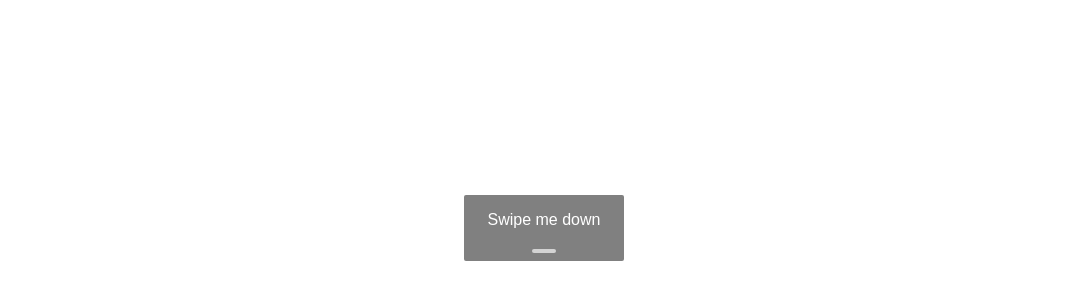
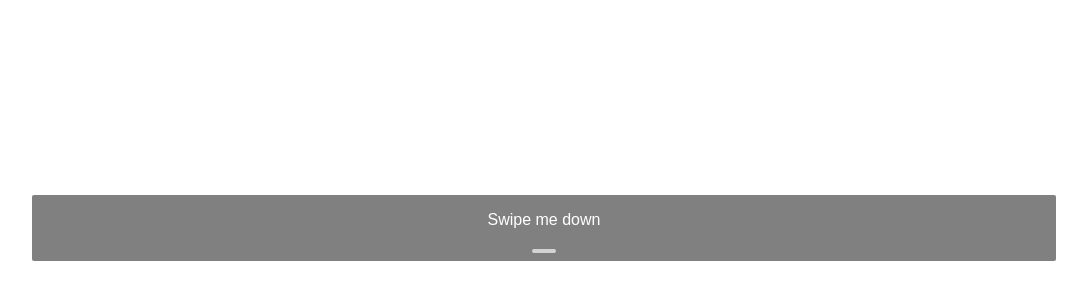
Before and after one commit to daguttt/swiping-element-js, a website built with Vite: page index.html in a window 1280 px wide. Shown: the part 164-464 px from the top of the page, without its empty margins (96-1183 px from the left). Built offline with nearby package versions, Linux system fonts and the light colour scheme.

Commit message:
feat: increase target width

```diff
--- a/src/style.css
+++ b/src/style.css
@@ -28,6 +28,7 @@ body {
     overflow-x: hidden;
     min-height: 100vh;
     display: grid;
+    grid-template-columns: 80%;
     place-content: center;
 }
 
@@ -84,6 +85,7 @@ button:active {
     position: relative;
     color: white;
     margin-bottom: 1rem;
+    text-align: center;
 }
 
 #target::before {
```
